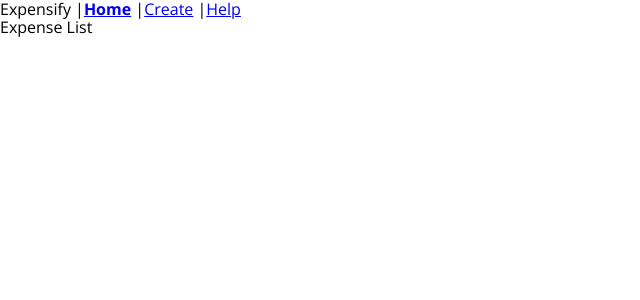
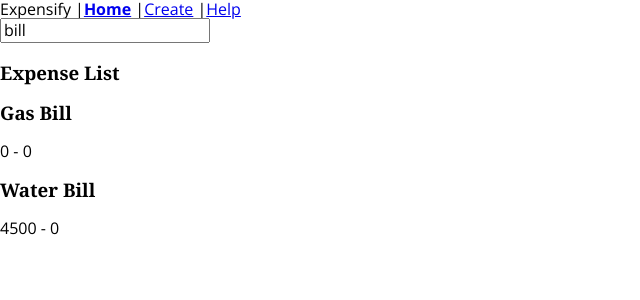
Before and after one commit to theindianotaku/react-expensify-app, a React (Create React App) app: page / in a window 1280 px wide. Shown: the top 300 px of the page, without its empty margins (0-640 px from the left). Built offline with nearby package versions, Linux system fonts and the light colour scheme.

Commit message:
Connected Actions to ExpenseListItems

```diff
--- a/src/components/App.js
+++ b/src/components/App.js
@@ -1,11 +1,13 @@
 import React, { Component } from 'react';
 
 import ExpenseList from './ExpenseList';
+import ExpenseListFilter from './ExpenseListFilter';
 
 class App extends Component {
   render() {
     return (
       <div>
+        <ExpenseListFilter />
         <ExpenseList />
       </div>
     );
--- a/src/components/ExpenseList.js
+++ b/src/components/ExpenseList.js
@@ -1,9 +1,27 @@
 import React from 'react';
+import { connect } from 'react-redux';
 
-const ExpenseList = () => (
+import ExpenseListItem from './ExpenseListItem';
+import selectExpenses from '../selectors/expenses';
+
+const ExpenseList = (props) => (
   <div>
-    Expense List
+    <h3>Expense List</h3>
+    {
+      props.expenses.map((expense) => (
+        <ExpenseListItem
+          key={expense.id}
+          {...expense}
+        />
+      ))
+    }
   </div>
 );
 
-export default ExpenseList;
+const mapStateToProps = (state) => {
+  return {
+    expenses: selectExpenses(state.expenses, state.filters)
+  };
+};
+
+export default connect(mapStateToProps)(ExpenseList);
--- /dev/null
+++ b/src/components/ExpenseListFilter.js
@@ -0,0 +1,20 @@
+import React from 'react';
+import { connect } from 'react-redux';
+
+import { setTextFilter } from '../actions/filters';
+
+const ExpenseListFilter = (props) => (
+  <div>
+    <input type="text" value={props.filters.text} onChange={(e) => {
+      props.dispatch(setTextFilter(e.target.value));
+    }} />
+  </div>
+);
+
+const mapStateToProps = (state) => {
+  return {
+    filters: state.filters
+  };
+};
+
+export default connect(mapStateToProps)(ExpenseListFilter);
--- /dev/null
+++ b/src/components/ExpenseListItem.js
@@ -0,0 +1,10 @@
+import React from 'react';
+
+const ExpenseListItem = ({ amount, createdAt, description }) => (
+  <div>
+    <h3>{description}</h3>
+    <p>{amount} - {createdAt}</p>
+  </div>
+);
+
+export default ExpenseListItem;
--- a/src/index.js
+++ b/src/index.js
@@ -14,7 +14,7 @@ import getVisibleExpenses from './selectors/expenses';
 
 const store = configureStore();
 
-store.dispatch(addExpense({description: 'Water Bill'}));
+store.dispatch(addExpense({description: 'Water Bill', amount: 4500}));
 store.dispatch(addExpense({description: 'Gas Bill'}));
 store.dispatch(setTextFilter('bill'));
 
```
